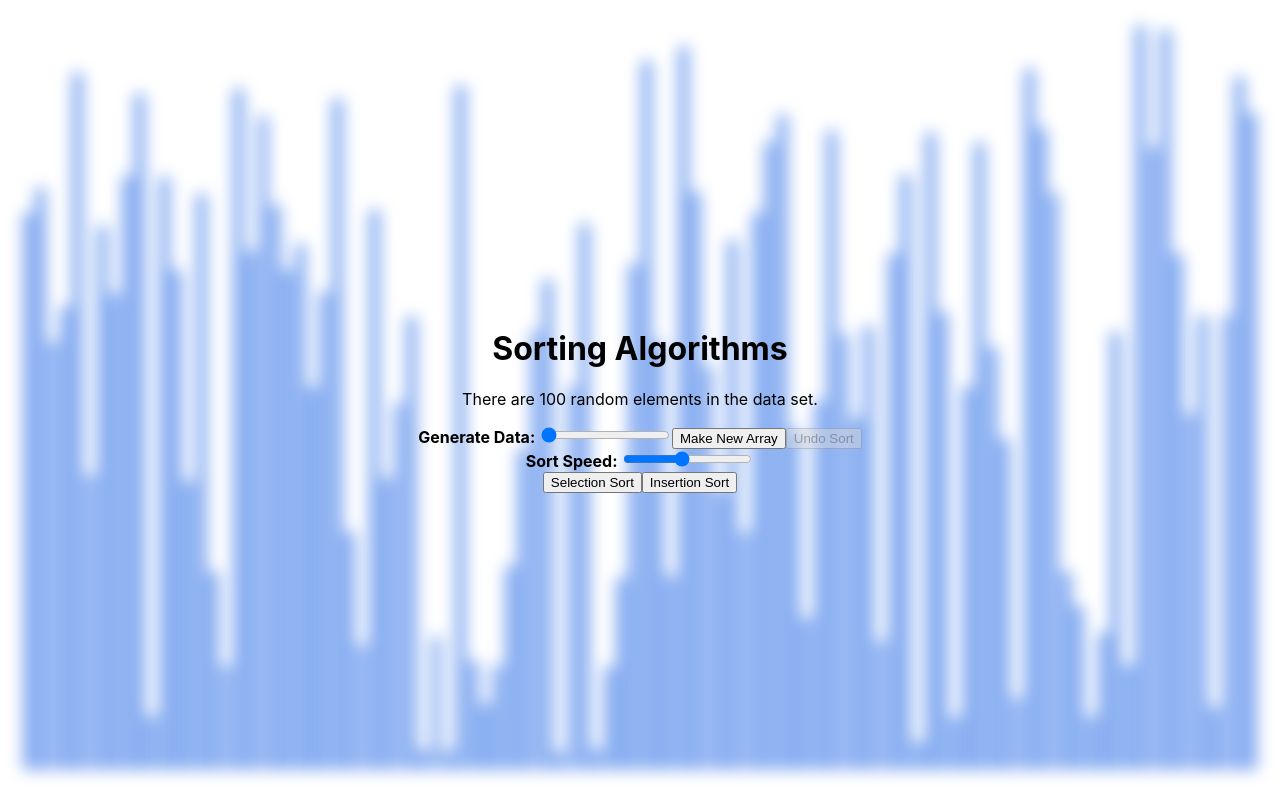
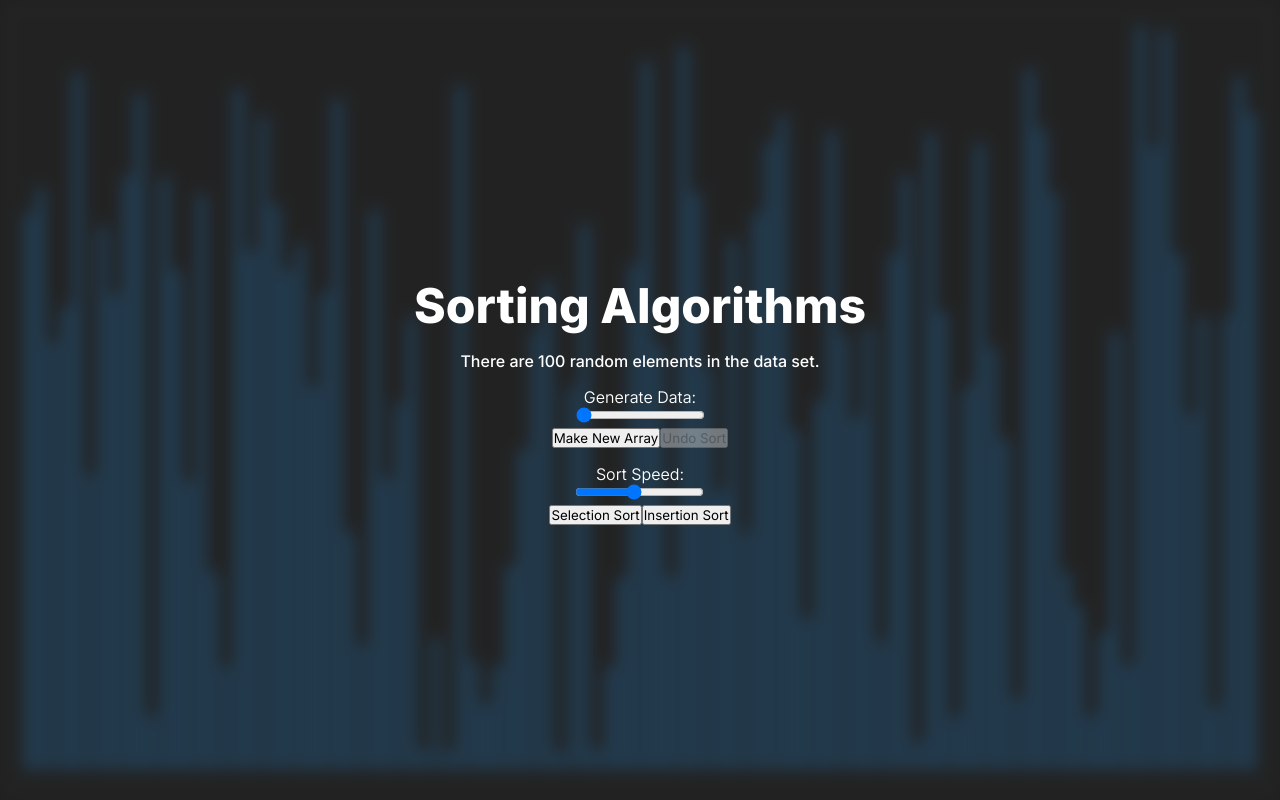
Before and after one commit to jmmabanta/sort-algo, a React (Create React App) app: page / in a window 1280 px wide. Built offline with nearby package versions, Linux system fonts and the light colour scheme.

Commit message:
Changed color palette and added other effects

```diff
--- a/public/index.html
+++ b/public/index.html
@@ -5,7 +5,10 @@
     <link rel="icon" href="%PUBLIC_URL%/favicon.ico" />
     <meta name="viewport" content="width=device-width, initial-scale=1" />
     <meta name="theme-color" content="#000000" />
-    <meta name="description" content="A work-in-progress sorting algorithm visualizer" />
+    <meta
+      name="description"
+      content="A work-in-progress sorting algorithm visualizer"
+    />
     <link rel="apple-touch-icon" href="%PUBLIC_URL%/logo192.png" />
     <!--
       manifest.json provides metadata used when your web app is installed on a
@@ -21,6 +24,12 @@
       work correctly both with client-side routing and a non-root public URL.
       Learn how to configure a non-root public URL by running `npm run build`.
     -->
+    <link rel="preconnect" href="https://fonts.googleapis.com" />
+    <link rel="preconnect" href="https://fonts.gstatic.com" crossorigin />
+    <link
+      href="https://fonts.googleapis.com/css2?family=Inter:slnt,wght@-5,100..900;0,100..900&display=swap"
+      rel="stylesheet"
+    />
     <title>Sorting Algorithms</title>
   </head>
   <body>
--- a/src/App.tsx
+++ b/src/App.tsx
@@ -15,17 +15,18 @@ const App = () => {
     <div id="app">
       <div id="inputs" className="show">
         <h1>Sorting Algorithms</h1>
-        <p>
+        <h3>
           There are {dataState.dataSet.length} random elements in the data set.
-        </p>
+        </h3>
         <DataSetSize
           dataSize={dataState}
-          setSpeed={animState.setBaseSpeed}
           isDisabled={animState.animating}
           isSorted={animState.isSorted}
         />
         <SortDataButtons
           sortData={animState.sortData}
+          setSpeed={animState.setBaseSpeed}
+          isDisabled={animState.animating}
           isSorted={animState.isSorted}
         />
       </div>
--- a/src/components/data-set/DataSetInputs.tsx
+++ b/src/components/data-set/DataSetInputs.tsx
@@ -6,7 +6,6 @@ interface DataProps {
     regenerateNewData: () => void;
     undoSort: () => void;
   };
-  setSpeed: (e: React.ChangeEvent<HTMLInputElement>) => void;
   isDisabled: boolean;
   isSorted: boolean;
 }
@@ -15,7 +14,8 @@ const DataSetSize = (props: DataProps) => {
   return (
     <div id="data_form">
       <div id="set_size">
-        <b>Generate Data: </b>
+        Generate Data:
+        <div>
           <input
             type="range"
             name="data_size"
@@ -27,6 +27,7 @@ const DataSetSize = (props: DataProps) => {
             onChange={props.dataSize.handleChange}
             disabled={props.isDisabled}
           />
+        </div>
         <button
           onClick={props.dataSize.regenerateNewData}
           disabled={props.isDisabled}
@@ -41,19 +42,6 @@ const DataSetSize = (props: DataProps) => {
           Undo Sort
         </button>
       </div>
-      <div id="set_speed">
-        <b>Sort Speed: </b>
-        <input
-          type="range"
-          min={0.1}
-          max={1.0}
-          step={0.1}
-          defaultValue={0.5}
-          onInput={props.setSpeed}
-          onChange={props.setSpeed}
-          disabled={props.isDisabled}
-        ></input>
-      </div>
     </div>
   );
 };
--- a/src/components/sort/SortAnimator.ts
+++ b/src/components/sort/SortAnimator.ts
@@ -6,10 +6,10 @@ import InsertionSort from './algorithms/InsertionSort';
 export type AlgorithmType = 'selection' | 'insertion' | undefined;
 
 // Main Colors
-export const PRIMARY_COLOR = 'cornflowerblue';
-const COMPARISON_COLOR = 'orangered';
-const KEY_COLOR = 'magenta';
-const KEY_COLOR_TWO = 'yellow';
+export const PRIMARY_COLOR = 'steelblue';
+const COMPARISON_COLOR = 'gold';
+const KEY_COLOR = 'darkorchid';
+const KEY_COLOR_TWO = 'lightsalmon';
 const SORTED_COLOR = 'palegreen';
 
 let baseSpeed = 2;
@@ -94,7 +94,7 @@ const SortAnimator = (dataSet: number[]) => {
           setTimeout(() => {
             setAnimating(false);
             setIsSorted(true);
-          }, 2500);
+          }, 1500);
         }
       }, i * (ANIMATION_SPEED() * 5));
     }
--- a/src/components/sort/SortDataButtons.tsx
+++ b/src/components/sort/SortDataButtons.tsx
@@ -1,12 +1,30 @@
 import { AlgorithmType } from './SortAnimator';
 
 interface ButtonProps {
+  setSpeed: (e: React.ChangeEvent<HTMLInputElement>) => void;
   sortData: (algorithm?: AlgorithmType) => void;
   isSorted: boolean;
+  isDisabled: boolean;
 }
 
 const SortDataButtons = (props: ButtonProps) => {
   return (
+    <div>
+      <div id="set_speed">
+        Sort Speed:
+        <div>
+          <input
+            type="range"
+            min={0.1}
+            max={1.0}
+            step={0.1}
+            defaultValue={0.5}
+            onInput={props.setSpeed}
+            onChange={props.setSpeed}
+            disabled={props.isDisabled}
+          ></input>{' '}
+        </div>
+      </div>
       <div id="sort_buttons">
         <button
           onClick={() => {
@@ -25,6 +43,7 @@ const SortDataButtons = (props: ButtonProps) => {
           Insertion Sort
         </button>
       </div>
+    </div>
   );
 };
 
--- a/src/index.css
+++ b/src/index.css
@@ -1,16 +1,45 @@
+:root {
+  --transition-time: 0.25s;
+  --blur-ammount: 0.5em;
+  --blur-brightness: 50%;
+  --bar-color: steelblue;
+}
+
+* {
+  margin: 0;
+  padding: 0;
+}
+
 body {
   margin: 0;
   padding: 0;
-  font-family: -apple-system, BlinkMacSystemFont, 'Segoe UI', 'Roboto', 'Oxygen',
-    'Ubuntu', 'Cantarell', 'Fira Sans', 'Droid Sans', 'Helvetica Neue',
-    sans-serif;
+  font-family: 'Inter', 'Comic Sans MS';
   -webkit-font-smoothing: antialiased;
   -moz-osx-font-smoothing: grayscale;
+  font-weight: 350;
+  color: white;
+  background-color: #202020;
 }
 
-code {
-  font-family: source-code-pro, Menlo, Monaco, Consolas, 'Courier New',
-    monospace;
+button {
+  font-family: inherit;
+}
+
+h1 {
+  font-size: 3rem;
+  font-weight: 800;
+}
+
+h2 {
+  font-size: 1.25rem;
+  font-weight: 700;
+}
+
+h3,
+h4,
+h5 {
+  font-size: 1rem;
+  font-weight: 500;
 }
 
 #app {
@@ -25,9 +54,21 @@ code {
 
 /* INPUT FIELD */
 #inputs {
-  animation: fadeIn 0.5s linear;
+  animation: fadeIn var(--transition-time) linear;
   z-index: 1;
   position: absolute;
+  height: 90vh;
+  max-height: 480px;
+  width: 90vw;
+  max-width: 960px;
+  display: flex;
+  flex-direction: column;
+  align-items: center;
+  justify-content: center;
+}
+
+#inputs > * {
+  margin: 1vh;
 }
 
 @keyframes fadeIn {
@@ -41,40 +82,46 @@ code {
 
 .hide {
   opacity: 0;
-  transition: opacity 0.5s linear;
+  transition: opacity var(--transition-time) linear;
 }
 
 .show {
   opacity: 1;
-  transition: opacity 0.5s linear;
+  transition: opacity var(--transition-time) linear;
 }
 
 /* DATA BARS */
 #display {
-  animation: initialBlur 0.5s linear;
+  background-color: #444545;
+  animation: initialBlur var(--transition-time) linear;
   position: absolute;
+  width: 100%;
+  height: 100%;
+  display: flex;
+  align-items: center;
+  justify-content: center;
 }
 
 @keyframes initialBlur {
   from {
-    filter: blur(0em);
+    filter: blur(0em) brightness(0%);
   }
   to {
-    filter: blur(0.5em);
+    filter: blur(var(--blur-ammount)) brightness(var(--blur-brightness));
   }
 }
 
 .blur {
-  filter: blur(0.5em);
-  transition: filter 0.5s linear;
+  filter: blur(var(--blur-ammount)) brightness(var(--blur-brightness));
+  transition: filter var(--transition-time) linear;
 }
 
 .unblur {
-  filter: blur(0em);
-  transition: filter 0.5s linear;
+  filter: blur(0em) brightness(100%);
+  transition: filter var(--transition-time) linear;
 }
 
 .data_bar {
   display: inline-block;
-  background-color: cornflowerblue;
+  background-color: var(--bar-color);
 }
```
Lines whose indentation alone changed are shown as unchanged.
